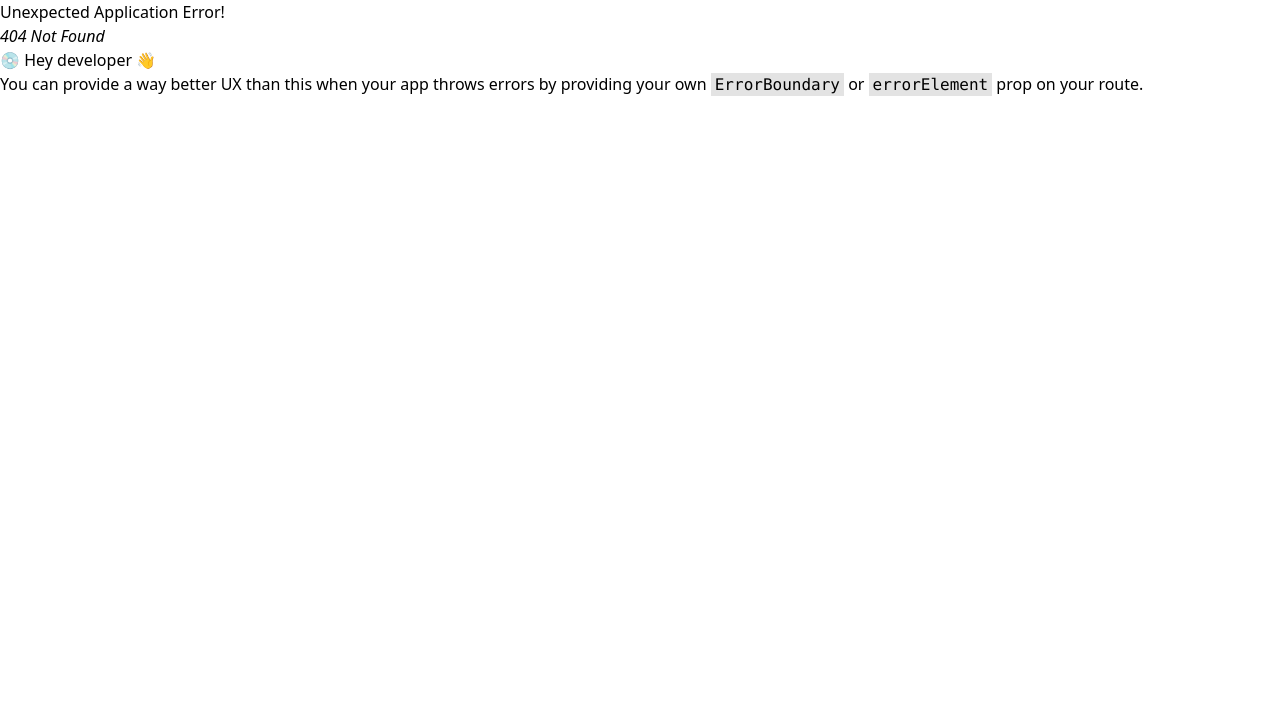
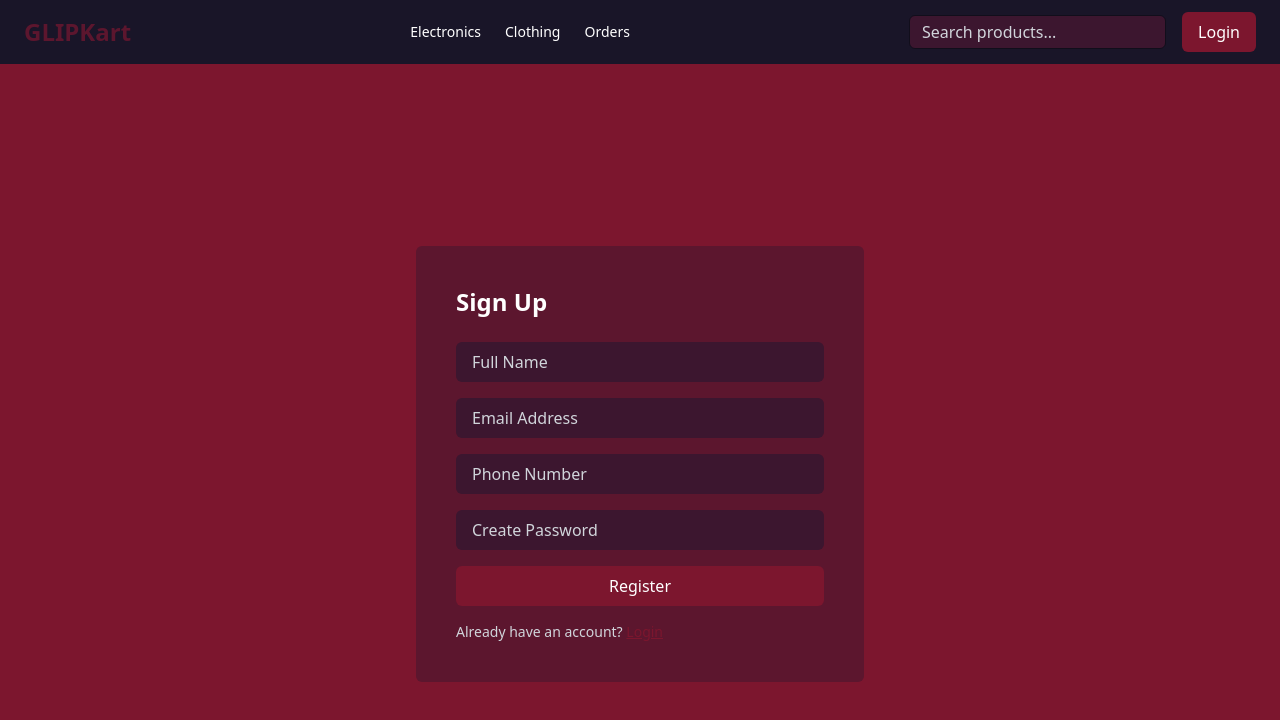
Before and after one commit to gaurav9479/Ecommerce, a React (Vite) app in the folder frontend/: page /register in a window 1280 px wide. Before the commit this address had no page. Shown: the top 720 px of the page. Built offline with nearby package versions, Linux system fonts and the light colour scheme.

Commit message:
feat: Add registration functionality and update routing

```diff
--- a/frontend/src/App.jsx
+++ b/frontend/src/App.jsx
@@ -4,6 +4,7 @@ import Home from './component/Home'
 
 import Applayout from './component/Applayout/applayout'
 import Login from './Pages/Login'
+import Register from './Pages/Register';
 
 const router = createBrowserRouter([
   {
@@ -17,6 +18,11 @@ const router = createBrowserRouter([
       {
       path: '/login',
       element: <Login />
+      },
+      {
+        path:'/register',
+        element:<Register/>
+
       }
     ]
   },
--- a/frontend/src/Pages/Login.jsx
+++ b/frontend/src/Pages/Login.jsx
@@ -9,8 +9,8 @@ function Login() {
   const { setUser } = useAuth();
 
   const [isLogin, setIsLogin] = useState(true);
-  const [name, setName] = useState(""); // small "n" to match your Mongoose model
-  const [email, setEmail] = useState("");
+
+
   const [password, setPassword] = useState("");
   const [phone, setPhone] = useState("");
 
@@ -18,13 +18,11 @@ function Login() {
     e.preventDefault();
 
     try {
-      const url = isLogin
-        ? "http://localhost:9000/api/v1/users/login"
-        : "http://localhost:9000/api/v1/users/register";
+      const url = "http://localhost:9000/api/v1/users/login"
 
-      const payload = isLogin
-        ? { phone, password }
-        : { name, email, phone, password };
+
+      const payload ={ phone, password }
+
 
       const res = await axios.post(url, payload, { withCredentials: true });
 
@@ -68,7 +66,10 @@ function Login() {
             className={`px-4 py-2 rounded-md ${
               !isLogin ? "bg-cherryWine text-white" : "bg-darkPlum text-gray-300"
             }`}
-            onClick={() => setIsLogin(false)}
+            onClick={() => {
+              setIsLogin(false);
+              if(location.pathname!=="/register")navigate("/register");
+            }}
           >
             Signup
           </button>
@@ -76,26 +77,7 @@ function Login() {
 
         {/* Form */}
         <form className="space-y-4" onSubmit={handleSubmit}>
-          {!isLogin && (
-            <>
-              <input
-                type="text"
-                placeholder="Name"
-                value={name}
-                onChange={(e) => setName(e.target.value)}
-                className="w-full px-4 py-2 rounded-md bg-darkPlum text-white placeholder:text-gray-300"
-                required
-              />
-              <input
-                type="email"
-                placeholder="Email"
-                value={email}
-                onChange={(e) => setEmail(e.target.value)}
-                className="w-full px-4 py-2 rounded-md bg-darkPlum text-white placeholder:text-gray-300"
-                required
-              />
-            </>
-          )}
+
           <input
             type="number"
             placeholder="Phone"
--- /dev/null
+++ b/frontend/src/Pages/Register.jsx
@@ -0,0 +1,101 @@
+// src/Pages/Register.jsx
+import { useState } from "react";
+import { useAuth } from "../Context/AuthContext";
+import axios from "axios";
+import { useNavigate } from "react-router-dom";
+import { toast } from "react-hot-toast";
+
+function Register() {
+  const navigate = useNavigate();
+  const { setUser } = useAuth();
+
+  const [name, setName] = useState(""); // Capital "Name" in payload
+  const [email, setEmail] = useState("");
+  const [password, setPassword] = useState("");
+  const [phone, setPhone] = useState("");
+
+  const handleRegister = async (e) => {
+    e.preventDefault();
+
+    try {
+      const url = "http://localhost:9000/api/v1/users/register";
+      const payload = { Name: name, email, phone, password }; // Capital Name
+      const res = await axios.post(url, payload, { withCredentials: true });
+
+      const user = res?.data?.data;
+      if (user) {
+        setUser(user);
+        localStorage.setItem("user", JSON.stringify(user));
+        toast.success(`Welcome, ${user.Name || "User"}!`);
+        navigate("/");
+      } else {
+        toast.error("Registration failed: No user returned.");
+      }
+    } catch (err) {
+      const msg = err?.response?.data?.message || "Registration failed.";
+      toast.error(msg);
+      console.error("❌ Register Error:", msg);
+    }
+  };
+
+  return (
+    <div className="flex items-center justify-center min-h-screen bg-cherryWine">
+      <div className="bg-crimsonPlum p-10 rounded-md w-full max-w-md">
+        <h2 className="text-2xl font-bold text-white mb-6">Sign Up</h2>
+        <form className="space-y-4" onSubmit={handleRegister}>
+          <input
+            type="text"
+            placeholder="Full Name"
+            value={name}
+            onChange={(e) => setName(e.target.value)}
+            className="w-full px-4 py-2 rounded-md bg-darkPlum text-white placeholder:text-gray-300"
+            required
+          />
+          <input
+            type="email"
+            placeholder="Email Address"
+            value={email}
+            onChange={(e) => setEmail(e.target.value)}
+            className="w-full px-4 py-2 rounded-md bg-darkPlum text-white placeholder:text-gray-300"
+            required
+          />
+          <input
+            type="number"
+            placeholder="Phone Number"
+            value={phone}
+            onChange={(e) => setPhone(e.target.value)}
+            className="w-full px-4 py-2 rounded-md bg-darkPlum text-white placeholder:text-gray-300"
+            required
+          />
+          <input
+            type="password"
+            placeholder="Create Password"
+            value={password}
+            onChange={(e) => setPassword(e.target.value)}
+            className="w-full px-4 py-2 rounded-md bg-darkPlum text-white placeholder:text-gray-300"
+            required
+          />
+
+          <button
+            type="submit"
+            className="w-full bg-cherryWine text-white py-2 rounded-md hover:bg-crimsonPlum transition"
+          >
+            Register
+          </button>
+        </form>
+
+        <p className="text-sm text-gray-300 mt-4">
+          Already have an account?{" "}
+          <a
+            href="/login"
+            className="text-cherryWine hover:text-white underline"
+          >
+            Login
+          </a>
+        </p>
+      </div>
+    </div>
+  );
+}
+
+export default Register;
```
